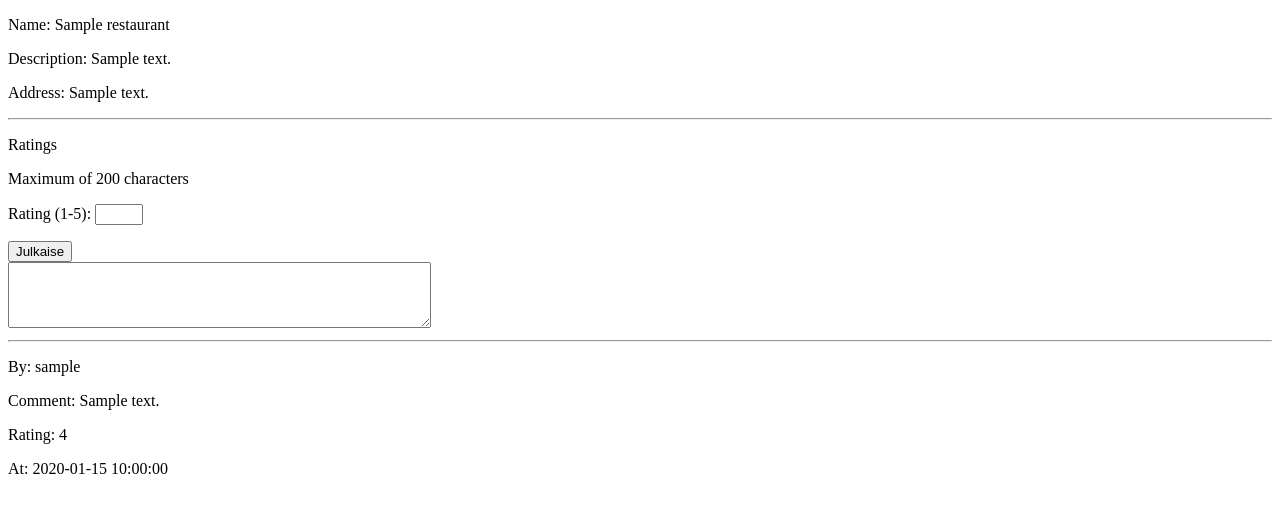
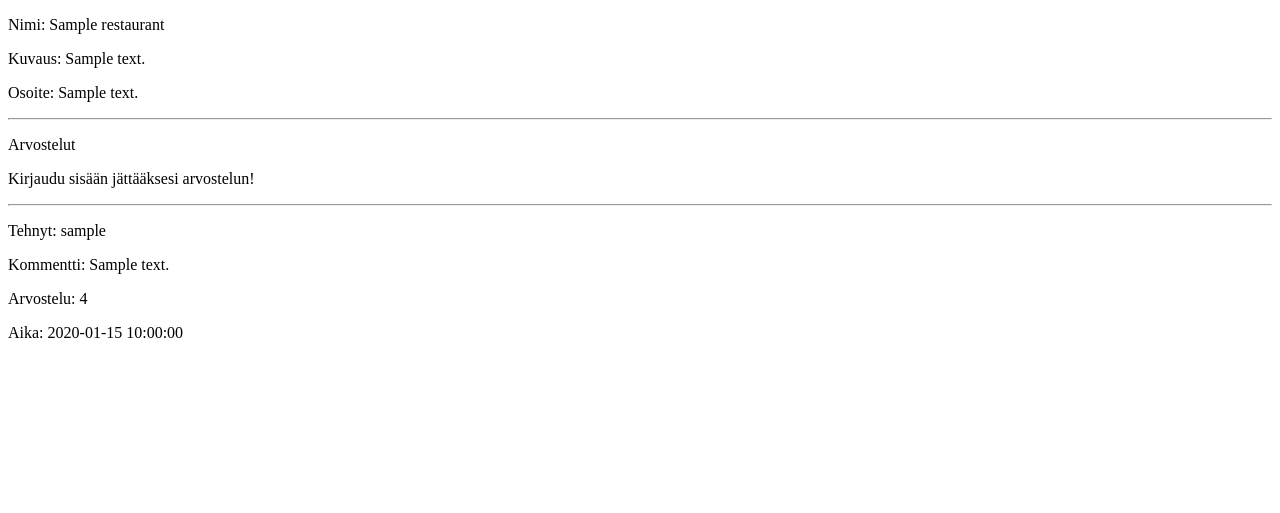
Before and after one commit to ronituohino/tsoha-ravintolasovellus, a Flask app: template templates/restaurant.html in a window 1280 px wide. Shown: the top 513 px of the page. Run offline with Flask 2, Linux system fonts and the light colour scheme; the template is opened without the code that fills it: most values are stand-ins (such as "Sample title", 1, 10 or a date in 2020).

Commit message:
Fix: Site is in Finnish now

```diff
--- a/templates/index.html
+++ b/templates/index.html
@@ -21,9 +21,9 @@
       <hr>
         <a href="/restaurant/{{restaurant.id}}">
         <div>
-          <p>Name: {{restaurant.name}}</p>
-          <p>Description: {{restaurant.description}}</p>
-          <p>Address: {{restaurant.address}}</p>
+          <p>Nimi: {{restaurant.name}}</p>
+          <p>Kuvaus: {{restaurant.description}}</p>
+          <p>Osoite: {{restaurant.address}}</p>
         </div>
     {% endfor %}
   </body>
--- a/templates/restaurant.html
+++ b/templates/restaurant.html
@@ -3,13 +3,14 @@
   <title>Ravintolasovellus</title>
   <body>
     <div>
-      <p>Name: {{restaurant.name}}</p>
-      <p>Description: {{restaurant.description}}</p>
-      <p>Address: {{restaurant.address}}</p>
+      <p>Nimi: {{restaurant.name}}</p>
+      <p>Kuvaus: {{restaurant.description}}</p>
+      <p>Osoite: {{restaurant.address}}</p>
     </div>
     <div>
       <hr>
-      <p>Ratings</p>
+      <p>Arvostelut</p>
+      {% if session.account %}
       <form id="rating_form" action="/give_rating" method="post">
         <p>Maximum of 200 characters</p>
         <p>Rating (1-5): <input type="number" name="rating" min="1" max="5"></p>
@@ -19,14 +20,18 @@
       </form>
       <textarea id="comment_field" rows="4" cols="50"
         maxlength="200" form="rating_form" name="comment"></textarea>
+      {% else %}
+      <p>Kirjaudu sisään jättääksesi arvostelun!</p>
+      {% endif %}
+
 
       {% for rating in ratings %}
         <hr>
         <div>
-          <p>By: {{rating.username}}</p>
-          <p>Comment: {{rating.comment}}</p>
-          <p>Rating: {{rating.rating}}</p>
-          <p>At: {{rating.made_at}}</p>
+          <p>Tehnyt: {{rating.username}}</p>
+          <p>Kommentti: {{rating.comment}}</p>
+          <p>Arvostelu: {{rating.rating}}</p>
+          <p>Aika: {{rating.made_at}}</p>
         </div>
       {% endfor %}
     </div>
```
